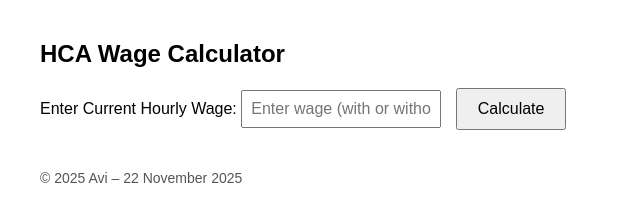
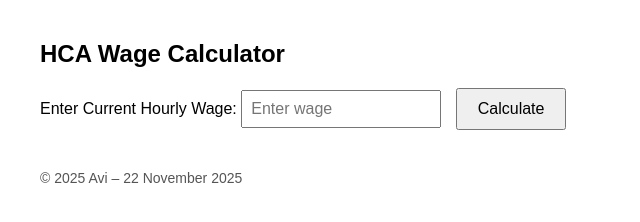
Before and after one commit to avishekpaudel01/hca-salary-calculator, a plain HTML site: page index.html in a window 1280 px wide. Shown: the full height of the page, 0-640 px from the left. Drawn offline with Linux system fonts and the light colour scheme.

Commit message:
index.html

```diff
--- a/index.html
+++ b/index.html
@@ -19,7 +19,7 @@
   <h2>HCA Wage Calculator</h2>
 
   <label>Enter Current Hourly Wage: </label>
-  <input type="text" id="salaryInput" placeholder="Enter wage (with or without $)"/>
+  <input type="text" id="salaryInput" placeholder="Enter wage"/>
   <button onclick="calculate()">Calculate</button>
 
   <div id="output" class="result"></div>
```
